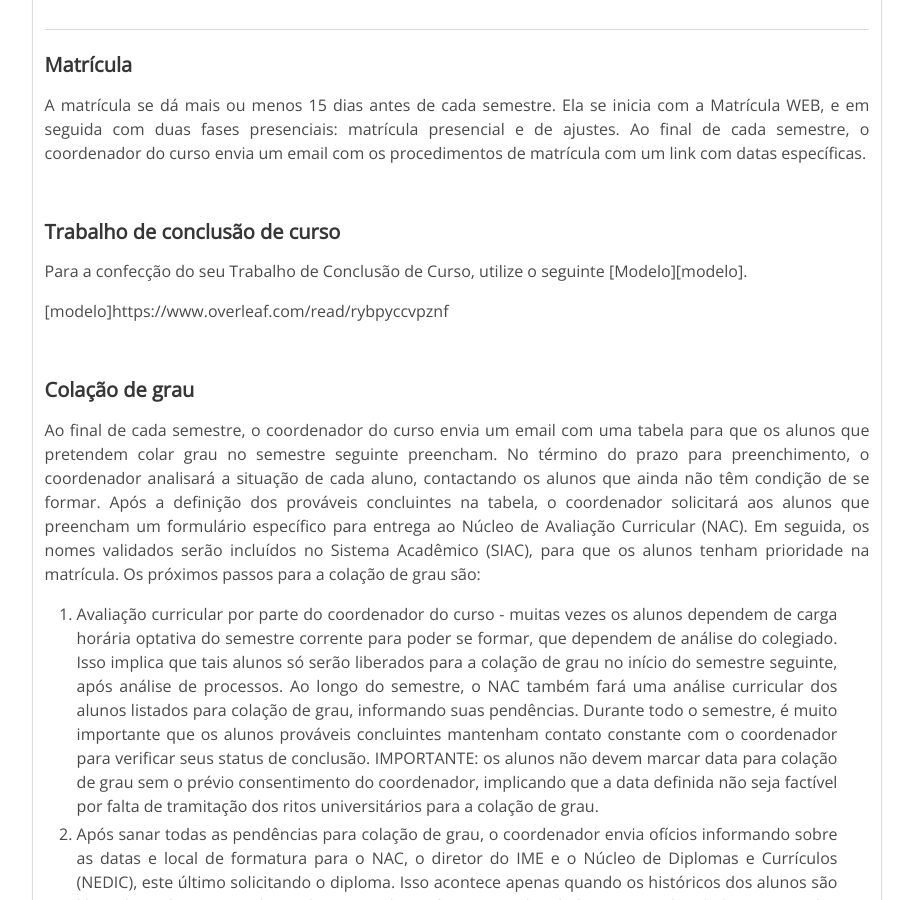
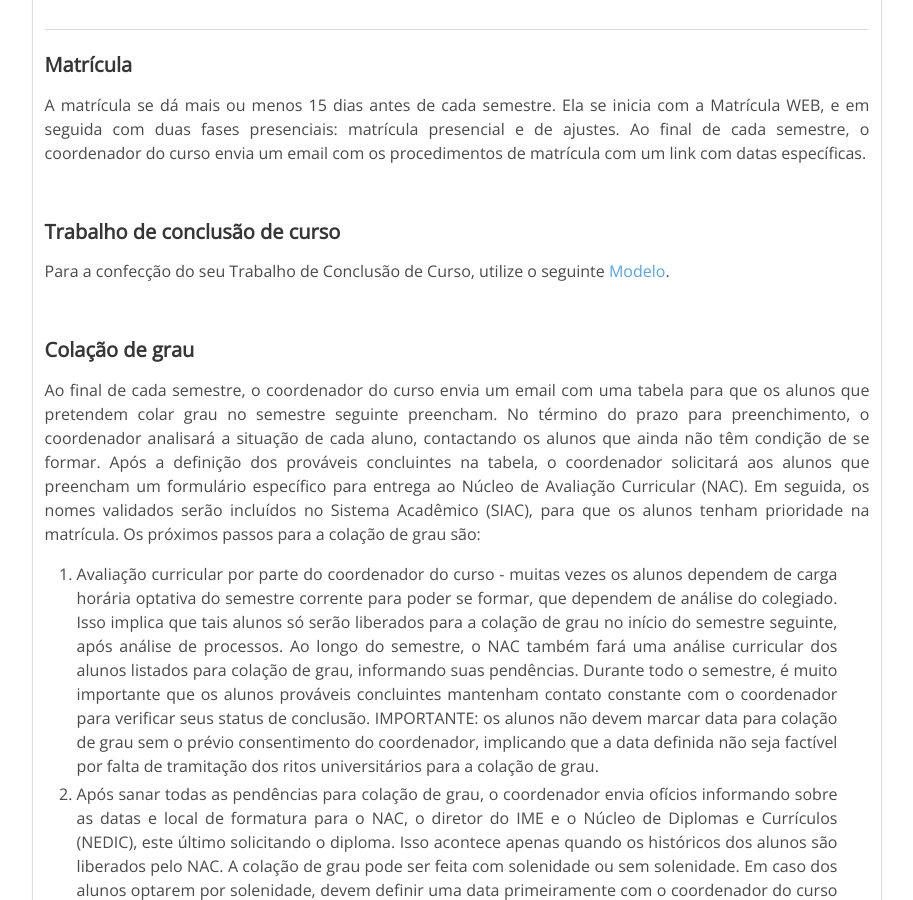
Before and after one commit to bcc-ufba/bcc-ufba.github.io, a Jekyll site: the page built from procedimentos.markdown, in a window 1280 px wide and 900 px high, scrolled down 364 px. Shown: the whole window, without its empty margins (183-1096 px from the left). Built offline with Jekyll 4.4.1, drawn with Linux system fonts in a browser that asks for light colours; some of the changed lines change nothing that is shown.

Commit message:
Update procedimentos.markdown

```diff
--- a/procedimentos.markdown
+++ b/procedimentos.markdown
@@ -13,7 +13,7 @@ A matrícula se dá mais ou menos 15 dias antes de cada semestre. Ela se inicia
 
 Para a confecção do seu Trabalho de Conclusão de Curso, utilize o seguinte [Modelo][modelo].
 
-[modelo]https://www.overleaf.com/read/rybpyccvpznf
+[modelo]:https://www.overleaf.com/read/rybpyccvpznf
 
 <br>
 #### **Colação de grau**
```
